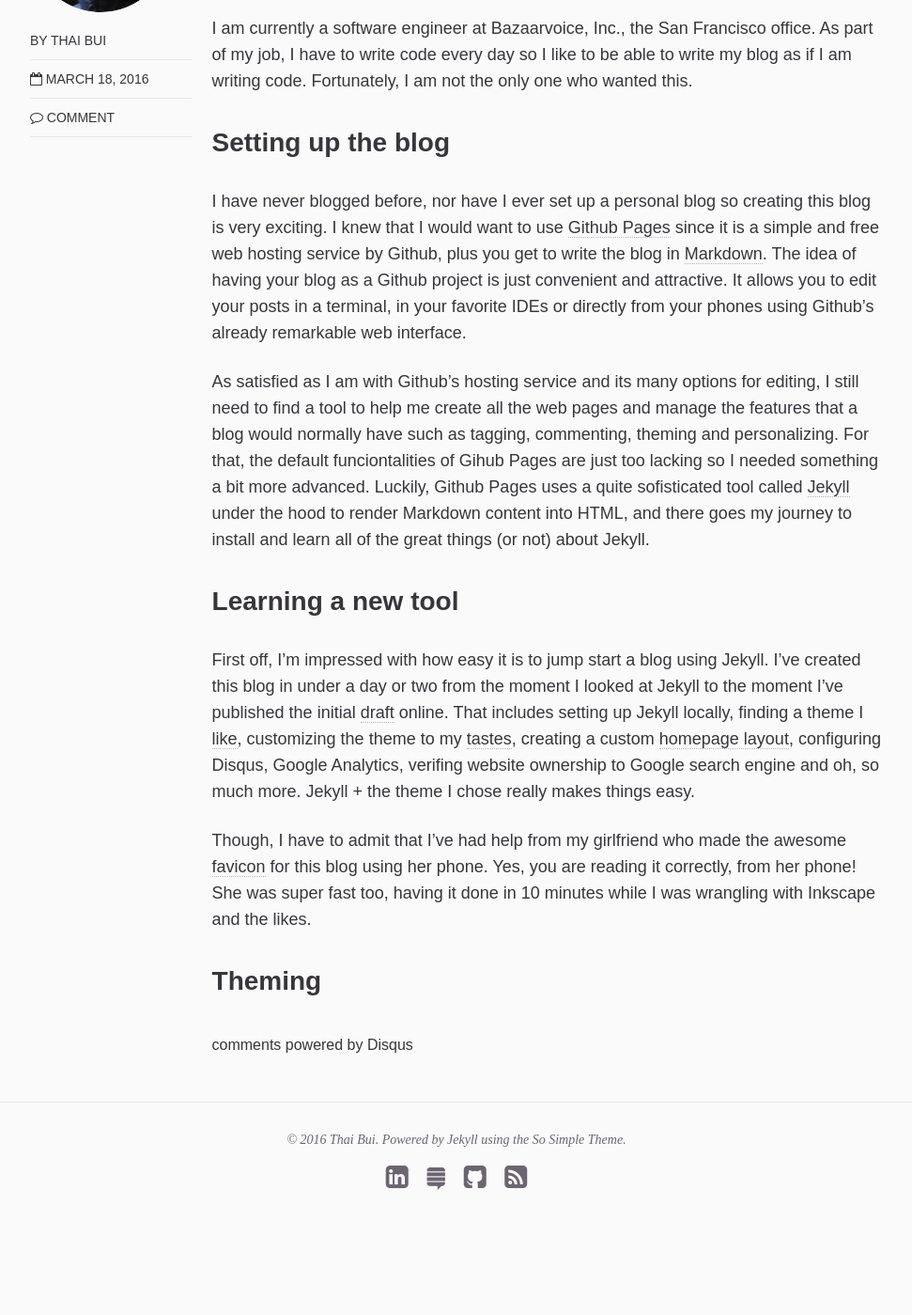
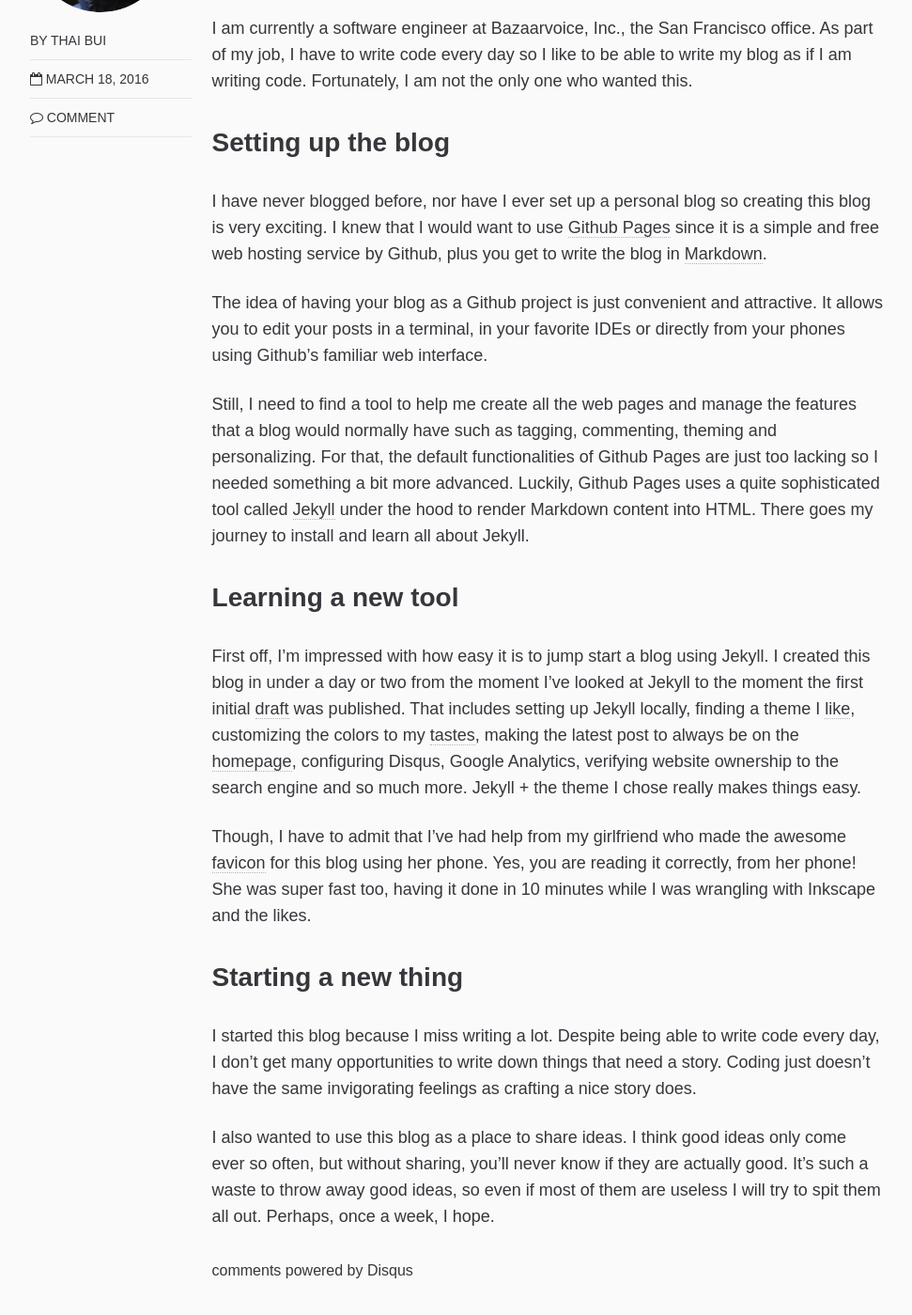
Before and after one commit to thaibui/thaibui.github.io, a Jekyll site: the page built from _posts/2016-03-18-yet-another-personal-blog.md, in a window 1280 px wide and 1400 px high, scrolled down 565 px. Shown: the whole window at 94% size, without its empty margins (154-1125 px from the left). Built offline with Jekyll 4.4.1, drawn with Linux system fonts in a browser that asks for light colours; nearby versions of some CDN libraries; comment, search, counter and statistics services are not loaded; before the commit the page ends 1929 px from its top, so only the background shows below that; some of the changed text lies outside the part shown.

Commit message:
Finish the first post 3/18/16

```diff
--- a/_posts/2016-03-18-yet-another-personal-blog.md
+++ b/_posts/2016-03-18-yet-another-personal-blog.md
@@ -25,31 +25,31 @@
 this blog is very exciting. I knew that I would want to use [Github
 Pages](https://pages.github.com/) since it is a simple and free web hosting
 service by Github, plus you get to write the blog in
-[Markdown](http://markdownlivepreview.com/). The idea of having your blog as a
-Github project is just convenient and attractive. It allows you to edit your
-posts in a terminal, in your favorite IDEs or directly from your phones using
-Github's already remarkable web interface.
+[Markdown](http://markdownlivepreview.com/).
 
-As satisfied as I am with Github's hosting service and its many options for
-editing, I still need to find a tool to help me create all the web pages and
-manage the features that a blog would normally have such as tagging,
-commenting, theming and personalizing. For that, the default funciontalities of
-Gihub Pages are just too lacking so I needed something a bit more advanced.
-Luckily, Github Pages uses a quite sofisticated tool called
-[Jekyll](https://jekyllrb.com/) under the hood to render Markdown content into
-HTML, and there goes my journey to install and learn all of the great things (or
-not) about Jekyll.
+The idea of having your blog as a Github project is just convenient and
+attractive. It allows you to edit your posts in a terminal, in your favorite
+IDEs or directly from your phones using Github's familiar web
+interface.
+
+Still, I need to find a tool to help me create all the web pages and manage the
+features that a blog would normally have such as tagging, commenting, theming
+and personalizing. For that, the default functionalities of Github Pages are just
+too lacking so I needed something a bit more advanced.  Luckily, Github Pages
+uses a quite sophisticated tool called [Jekyll](https://jekyllrb.com/) under the
+hood to render Markdown content into HTML. There goes my journey to install
+and learn all about Jekyll.
 
 ### Learning a new tool
 
 First off, I'm impressed with how easy it is to jump start a blog using Jekyll.
-I've created this blog in under a day or two from the moment I
-looked at Jekyll to the moment I've published the initial [draft] [first_post]
-online. That includes setting up Jekyll locally, finding a theme I [like]
-[so_simple_theme], customizing the theme to my [tastes] [design_seeds], creating
-a custom [homepage layout] [homepage_layout], configuring Disqus, Google
-Analytics, verifing website ownership to Google search engine and oh, so much
-more. Jekyll + the theme I chose really makes things easy.
+I created this blog in under a day or two from the moment I've
+looked at Jekyll to the moment the first initial [draft] [first_post]
+was published. That includes setting up Jekyll locally, finding a theme I [like]
+[so_simple_theme], customizing the colors to my [tastes] [design_seeds], making
+the latest post to always be on the [homepage] [homepage_layout], configuring
+Disqus, Google Analytics, verifying website ownership to the search engine and
+so much more. Jekyll + the theme I chose really makes things easy.
 
 Though, I have to admit that I've had help from my girlfriend who made the
 awesome [favicon] [favicon] for this blog using her phone. Yes, you are reading it
@@ -62,4 +62,14 @@
 [homepage_layout]: https://github.com/thaibui/thaibui.github.io/blob/master/_layouts/homepage.html
 [favicon]: https://github.com/thaibui/thaibui.github.io/blob/master/images/apple-touch-icon-72x72-precomposed.png
 
-### Theming
+### Starting a new thing
+
+I started this blog because I miss writing a lot. Despite being able to write
+code every day, I don't get many opportunities to write down things that need a
+story. Coding just doesn't have the same invigorating feelings as crafting a
+nice story does.
+
+I also wanted to use this blog as a place to share ideas. I think good ideas
+only come ever so often, but without sharing, you'll never know if they are
+actually good. It's such a waste to throw away good ideas, so even if most of
+them are useless I will try to spit them all out. Perhaps, once a week, I hope.
```
Also changed, not shown: other parts of _posts/2016-03-18-yet-another-personal-blog.md (+1 -1 lines).
